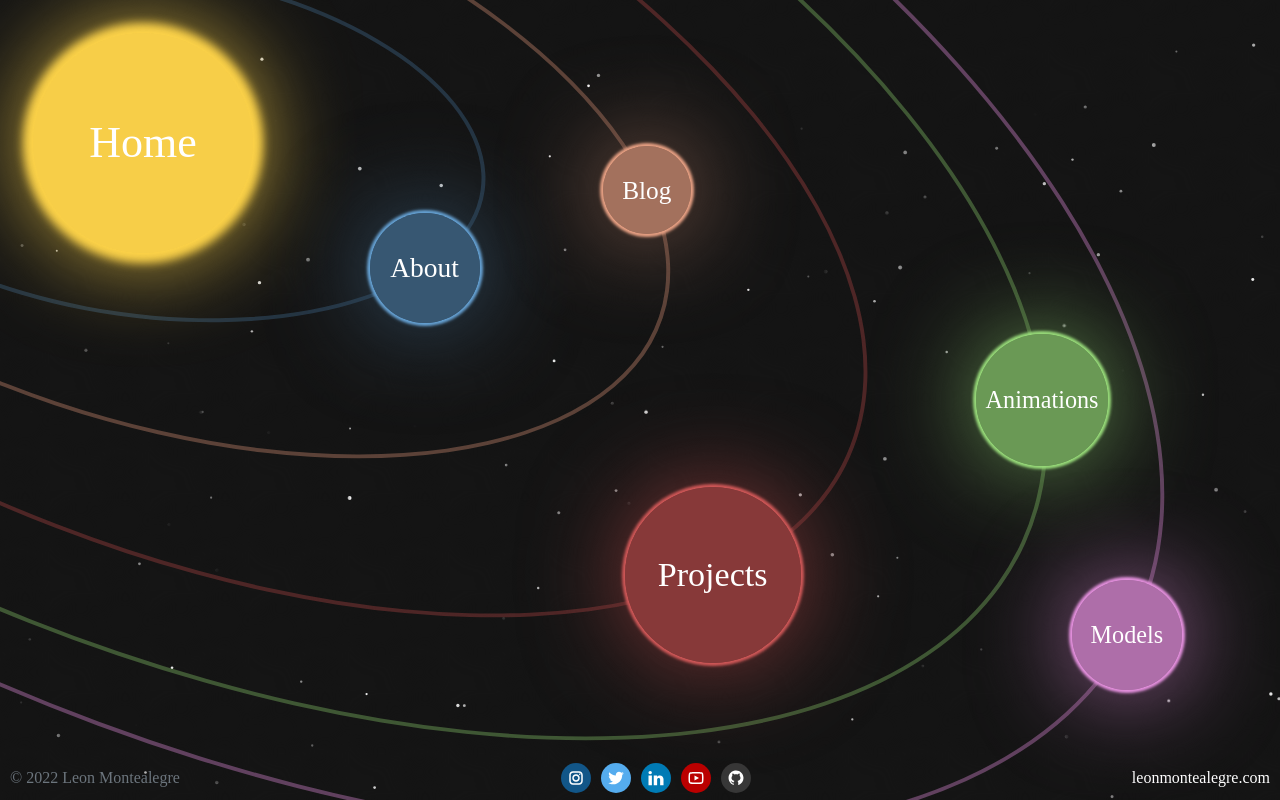
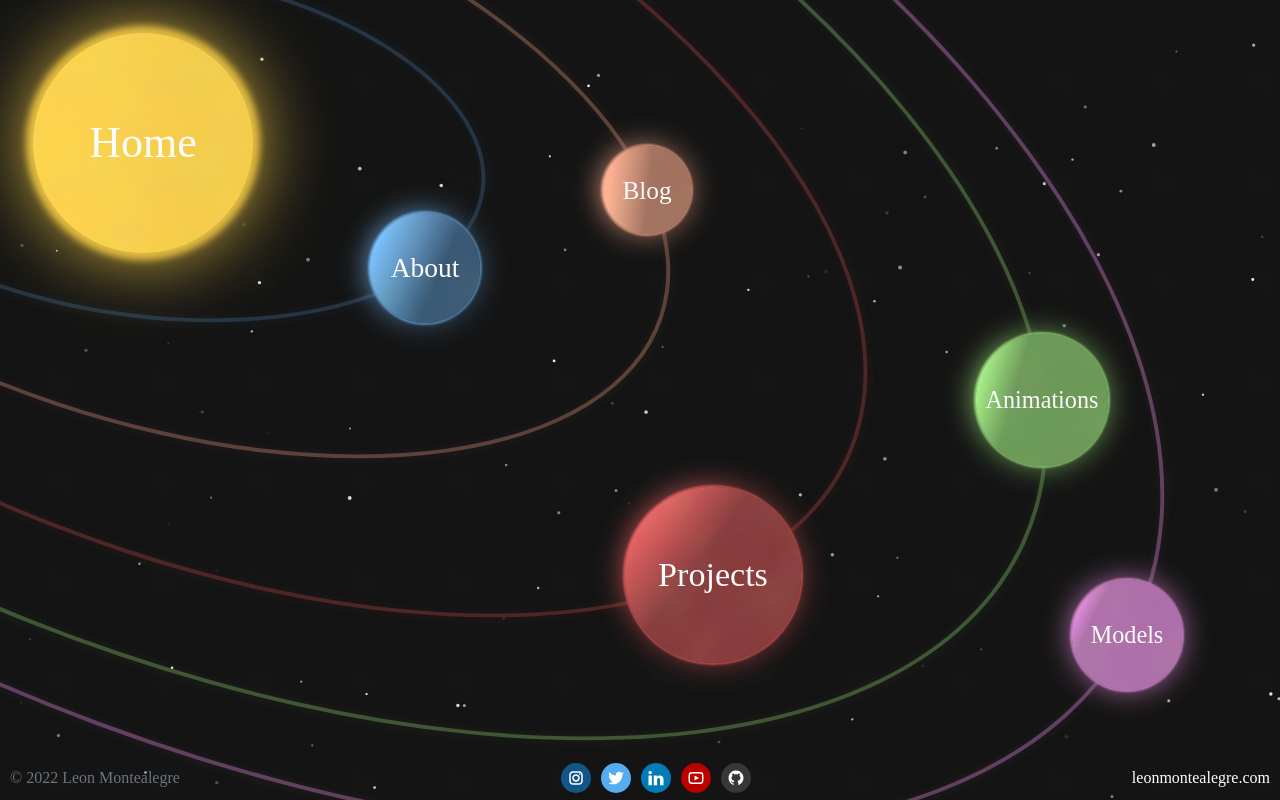
Before and after one commit to LeonMontealegre/Website, a Next.js app: page / in a window 1280 px wide. Built offline with nearby package versions, Linux system fonts and the light colour scheme; a web font is replaced by a local one.

Commit message:
Refactored landing page code a bit and made some more drastic stylistic improvements with glow and shading and orbits

```diff
--- a/src/pages/index.module.scss
+++ b/src/pages/index.module.scss
@@ -1,6 +1,8 @@
 
 .container {
     position: absolute;
+
+    pointer-events: none;
 
     width: 100vw;
     height: 100vh;
@@ -8,35 +10,78 @@
     overflow: hidden;
 }
 
+
 .circle {
+    will-change: transform;
+
     position: absolute;
+
+    z-index: 1;
 
     border-radius: 50%;
 
     text-align: center;
 
-    background-color: red;
-
     transition: transform 0.5s;
 
     transform: translate(-50%, -50%);
+
+    background-repeat: repeat;
+
+    pointer-events: all;
 
     &:hover {
         cursor: pointer;
 
         transform: translate(-50%, -50%) scale(1.1);
+
+        & > p {
+            &::before {
+                animation-play-state: running;
+            }
+        }
     }
 
     & > p {
+        &::before {
+            @keyframes rotate {
+                0%   { transform: translate(-100px,    0); }
+                100% { transform: translate(   0, -200px); }
+            }
+
+            will-change: transform;
+
+            content: "";
+            display: block;
+            position: absolute;
+
+            left: 0;
+            top:  0;
+            width:  calc(100% + 100px);
+            height: calc(100% + 200px);
+
+            background: url("/img/noise.svg") repeat center center;
+            background-size: 100px 100px;
+
+            animation: rotate 2s linear infinite;
+            animation-play-state: paused;
+
+            opacity: 0.1;
+        }
+
         position: relative;
-        z-index: 10;
+
+        z-index: 1;
+
+        overflow: hidden;
+
         margin: 0;
+        border-radius: 50%;
     }
 
     &::before, &::after {
         content: "";
         position: absolute;
-        z-index: 2;
         width: 100%;
         height: 100%;
         top: 0;
@@ -45,8 +90,14 @@
         background: inherit;
     }
     &::before {
-        z-index: 1;
-        filter: blur(50px);
+        filter: blur(15px);
+    }
+
+    // Make sun specifically "brighter"
+    &:nth-child(6) {
+        &::before {
+            filter: blur(40px);
+        }
     }
 }
 
@@ -60,4 +111,18 @@
     transform: translate(-50%, -50%);
 
     opacity: 0.5;
+
+    &::before, &::after {
+        content: "";
+        position: absolute;
+        width: 100%;
+        height: 100%;
+        top: 0;
+        left: 0;
+        border-radius: inherit;
+        background: inherit;
+    }
+    &::before {
+        filter: blur(50px);
+    }
 }
--- a/src/pages/index.tsx
+++ b/src/pages/index.tsx
@@ -1,114 +1,37 @@
 import type {NextPage} from "next";
-import Head from "next/head";
-import Image from "next/image";
 import Link from "next/link";
-import {useEffect, useMemo, useState} from "react";
-import {Brighten, ColorToHex, HexToColor} from "utils/colors";
-import {Clamp, FractionalNormalize, Lerp, Normalize, PolarToCartesian, Remap, Rotate} from "utils/math";
-import {useWindowSize} from "utils/useWindowSize";
+
+import {usePlanetsInfo} from "./planets";
 
 import styles from "./index.module.scss";
 
 
-const OriginPos = {
-    x: 13, y: 13
-};
-
-const RESIZE_END_AMT = 0.2;
-const RESIZE_SCALING_AMT = 0.7;
-
-const CIRCLES = [
-    { href: "/",           text: "Home",       radius: 10, color: "#f7ce48", pos: { r:   0, a:  0 }, fontSize: 4.0 },
-    { href: "/about",      text: "About",      radius:  5, color: "#375772", pos: { r:  28, a: 45 }, fontSize: 2.5 },
-    { href: "/blog",       text: "Blog",       radius:  4, color: "#a3715d", pos: { r:  46, a: 10 }, fontSize: 2.3 },
-    { href: "/projects",   text: "Projects",   radius:  8, color: "#873939", pos: { r:  65, a: 70 }, fontSize: 3.1 },
-    { href: "/animations", text: "Animations", radius:  6, color: "#6a9955", pos: { r:  85, a: 30 }, fontSize: 2.2 },
-    { href: "/models",     text: "Models",     radius:  5, color: "#ae6ea9", pos: { r: 100, a: 50 }, fontSize: 2.2 },
-].map((c, i) => ({
-    ...c,
-    pos: { r: c.pos.r, a: c.pos.a * Math.PI/180 },
-    shineColor: ColorToHex(Brighten(HexToColor(c.color), 1.0)),
-    orbitAngle: [0, -15, -35, -45, -46, -49].map(a => a*Math.PI/180)[i],
-    // orbitAngle: 4*Math.PI/5 + Remap(Math.random(), 0, 1, -Math.PI/20, Math.PI/20),
-    shadowRadius: (c.href === "/" ? 10 : 3),
-}));
-
-
 const Home: NextPage = () => {
-    const [show, setShow] = useState(false);
-    const { w, h } = useWindowSize();
-
-    useEffect(() => {
-        setShow(true);
-    }, []);
-
-
     // Updates the circles by the current window-ratio in the following way:
     // For a ratio <= 1.0  : Lerp positions from initial angles to being vertical
     // For a ratio >  1.0  : Lerp positions from initial angles to being horizontal
-    const { curCircles, curOrbits } = useMemo(() => {
-        if (!show)
-            return { curCircles: [], curOrbits: [] };
+    const { curCircles, curOrbits } = usePlanetsInfo();
 
-        const ratio = w/h;
-
-        const t = Normalize((ratio <= 1.0 ? ratio : 1/ratio), 1, RESIZE_END_AMT);
-
-        const scale = (() => {
-            const s = (ratio <= 1.0) ? (1) : (ratio);
-            return Lerp(t, s, s*RESIZE_SCALING_AMT);
-        })();
-        const s = scale * h / 100;
-
-        const curCircles = CIRCLES.map(({ radius, pos: { r, a }, fontSize, ...rest }) => {
-            const angle = Lerp(t, a, ((ratio <= 1.0) ? (Math.PI/2) : (0)));
-            const size = (2 * radius);
-            const [x, y] = PolarToCartesian(r, angle, OriginPos);
-            return {
-                ...rest,
-                left: x * s, top: y * s,
-                width: size * s, height: size * s,
-                fontSize: fontSize * scale,
-            };
-        });
-
-        const curOrbits = CIRCLES.slice(1).map(({ radius, pos: { r, a: a0 }, orbitAngle, ...rest }) => {
-            const e = 0.5;
-
-            const angle  = Lerp(t, a0,         ((ratio <= 1.0) ? (Math.PI/2) : (0)));
-            const oangle = Lerp(t, orbitAngle, ((ratio <= 1.0) ? (-Math.PI/2) : (0)));
-
-            const [x, y] = PolarToCartesian(r, angle);
-            const [u, v] = Rotate(x, y, oangle);
-
-            const a = Math.sqrt(u**2 + v**2 / e**2);
-            const b = a * e;
-
-            return {
-                ...rest,
-                left: s*OriginPos.x, top: s*OriginPos.y,
-                transform: `translate(-50%, -50%) rotate(${-oangle}rad)`,
-                width: 2*a*s, height: 2*b*s,
-            };
-        });
-
-        return { curCircles, curOrbits };
-    }, [show, w, h]);
-
-    if (!show)
-        return null;
+    if (curCircles.length === 0)
+        return <div><div className={styles["container"]}></div></div>;
 
     // Get styles for orbits and planets
-    const orbitStyles = curOrbits.map(({ left, top, width, height, color, transform }) => ({
+    const orbitStyles = curOrbits.map(({ left, top, width, height, color, borderColor, shadowRadius, transform }) => ({
         left:  `${left}px`,  top:    `${top}px`,
         width: `${width}px`, height: `${height}px`,
         border: `4px solid ${color}`, transform,
+
+        boxShadow: `\
+                  0 0 ${shadowRadius*3}px ${shadowRadius*3}px ${borderColor}11, \
+            inset 0 0 ${shadowRadius*2}px ${shadowRadius*2}px ${borderColor}11 \
+        `,
     }));
-    const circleStyles = curCircles.map(({ color, shineColor, shadowRadius, width, height, left, top }) => ({
+    const circleStyles = curCircles.map(({ backgroundImage, borderColor, shadowRadius, width, height, left, top }) => ({
         left:  `${left}px`,  top:    `${top}px`,
         width: `${width}px`, height: `${height}px`, lineHeight: `${height}px`,
-        backgroundColor: color,
-        boxShadow: `0 0 ${shadowRadius}px ${shadowRadius}px ${shineColor}`,
+        backgroundImage,
+
+        boxShadow: `0 0 ${shadowRadius}px ${shadowRadius}px ${borderColor}`,
     }));
 
     return (<div>
--- /dev/null
+++ b/src/pages/planets.ts
@@ -0,0 +1,103 @@
+import {useEffect, useMemo, useState} from "react";
+
+import {Brighten, ColorToHex, HexToColor} from "utils/colors";
+import {Lerp, Normalize, PolarToCartesian, Rotate} from "utils/math";
+import {useWindowSize} from "utils/useWindowSize";
+
+
+const RESIZE_END_AMT = 0.2;
+const RESIZE_SCALING_AMT = 0.7;
+const ECCENTRICITY = 0.5;
+
+export const OriginPos = {
+    x: 13, y: 13
+};
+
+export const CIRCLES = [
+    { href: "/",           text: "Home",       radius: 10, color: "#f7ce48", pos: { r:   0, a:  0 }, fontSize: 4.0 },
+    { href: "/about",      text: "About",      radius:  5, color: "#375772", pos: { r:  28, a: 45 }, fontSize: 2.5 },
+    { href: "/blog",       text: "Blog",       radius:  4, color: "#a3715d", pos: { r:  46, a: 10 }, fontSize: 2.3 },
+    { href: "/projects",   text: "Projects",   radius:  8, color: "#873939", pos: { r:  65, a: 70 }, fontSize: 3.1 },
+    { href: "/animations", text: "Animations", radius:  6, color: "#6a9955", pos: { r:  85, a: 30 }, fontSize: 2.2 },
+    { href: "/models",     text: "Models",     radius:  5, color: "#ae6ea9", pos: { r: 100, a: 50 }, fontSize: 2.2 },
+].map((c, i) => ({
+    ...c,
+    pos: { r: c.pos.r, a: c.pos.a * Math.PI/180 },
+
+    shineColor:  ColorToHex(Brighten(HexToColor(c.color), 1.0, false)),
+    borderColor: ColorToHex(Brighten(HexToColor(c.color), 0.8)),
+
+    orbitAngle: [0, -15, -35, -45, -46, -49].map(a => a*Math.PI/180)[i],
+
+    shadowRadius: (i === 0 ? 7 : 2),
+}));
+
+
+export const usePlanetsInfo = () => {
+    const [show, setShow] = useState(false);
+    const { w, h } = useWindowSize();
+
+    useEffect(() => {
+        setShow(true);
+    }, []);
+
+    return useMemo(() => {
+        if (!show)
+            return { curCircles: [], curOrbits: [] };
+
+        const ratio = w/h;
+
+        // Get the "time" parameter for the parametric formulas based on `ratio`
+        const t = Normalize((ratio <= 1.0 ? ratio : 1/ratio), 1, RESIZE_END_AMT);
+
+        // Calculate the current scale of all the coordinates
+        const scale = (() => {
+            const s = (ratio <= 1.0) ? (1) : (ratio);
+            return Lerp(t, s, s*RESIZE_SCALING_AMT);
+        })();
+        const s = scale * h / 100;
+
+        // Generate circle information
+        const curCircles = CIRCLES.map(({ radius, pos: { r, a }, fontSize, ...rest }) => {
+            // Get current angle and then calculate size and cartesian coordinates
+            const angle = Lerp(t, a, ((ratio <= 1.0) ? (Math.PI/2) : (0)));
+            const size = (2 * radius);
+            const [x, y] = PolarToCartesian(r, angle, OriginPos);
+            return {
+                ...rest, r, angle,
+                left: x * s, top: y * s,
+                width: size * s, height: size * s,
+                fontSize: fontSize * scale,
+                backgroundImage: `linear-gradient(\
+                    ${angle + Math.PI/2}rad, \
+                    ${rest.shineColor} ${100*((1-r/100)*0.11+0.05)}%, \
+                    ${rest.color}      ${100*((1-r/100)*0.5+0.25)}%\
+                `,
+            };
+        });
+
+        // Generate orbit information
+        const curOrbits = CIRCLES.slice(1).map(({ radius, pos: { r, a: a0 }, orbitAngle, ...rest }) => {
+            // Get current angle and orbit angle
+            const angle  = Lerp(t, a0,         ((ratio <= 1.0) ? (Math.PI/2) : (0)));
+            const oangle = Lerp(t, orbitAngle, ((ratio <= 1.0) ? (-Math.PI/2) : (0)));
+
+            // Get current cartesian coordinates and then rotate them into ellipse's-space
+            const [x, y] = PolarToCartesian(r, angle);
+            const [u, v] = Rotate(x, y, oangle);
+
+            // Calculate ellipse parameters which dictate width/height of div
+            const a = Math.sqrt(u**2 + v**2 / ECCENTRICITY**2);
+            const b = a * ECCENTRICITY;
+
+            return {
+                ...rest,
+                left: s*OriginPos.x, top: s*OriginPos.y,
+                transform: `translate(-50%, -50%) rotate(${-oangle}rad)`,
+                width: 2*a*s, height: 2*b*s,
+            };
+        });
+
+        return { curCircles, curOrbits };
+    }, [show, w, h]);
+}
--- a/src/utils/colors.ts
+++ b/src/utils/colors.ts
@@ -1,3 +1,4 @@
+import {Clamp} from "./math";
 
 export type Color = {
     r: number;
@@ -23,14 +24,26 @@ export function ColorToHex(col: Color) {
     }).join("")}`;
 }
 
-export function Brighten(col: Color, amt: number): Color {
+export function ClampColor({ r, g, b }: Color) {
+    return {
+        r: Clamp(r, 0, 255),
+        g: Clamp(g, 0, 255),
+        b: Clamp(b, 0, 255),
+    };
+}
+
+export function Brighten(col: Color, amt: number, useHSL = false): Color {
+    if (useHSL) {
+        const [h, s, l] = rgbToHsl(col);
+        return ClampColor(hslToRgb([ h, s, amt ]));
+    }
     const [h, s, v] = rgbToHsv(col);
-    return hsvToRgb([ h, s, amt ]);
+    return ClampColor(hsvToRgb([ h, s, amt ]));
 }
 
 
 // From https://gist.github.com/mjackson/5311256
-const { hslToRgb, hsvToRgb, rgbToHsl, rgbToHsv } = (() => {
+export const { hslToRgb, hsvToRgb, rgbToHsl, rgbToHsv } = (() => {
     const calcHue = ({ r, g, b }: Color) => {
         const max = Math.max(r, g, b), min = Math.min(r, g, b);
         const d = max - min;
```
Also changed, not shown: public/img/noise.svg (added).
